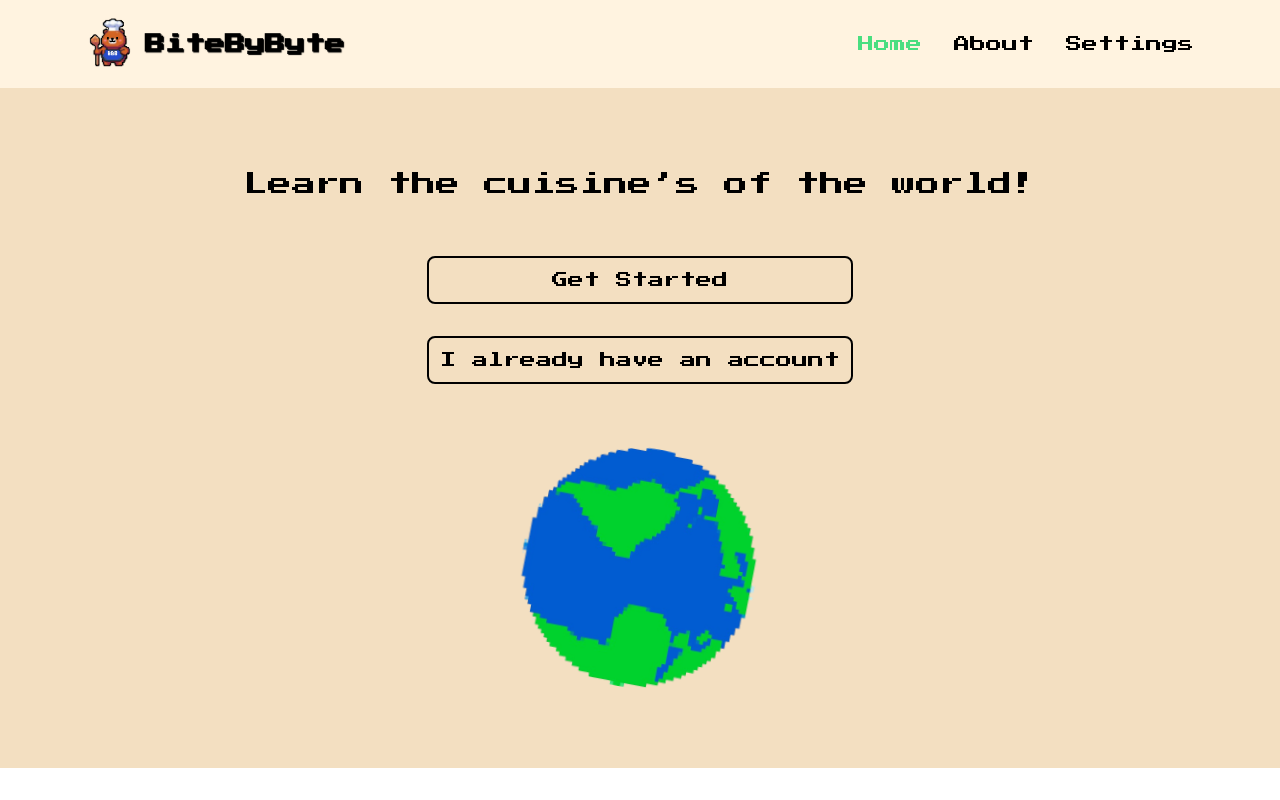
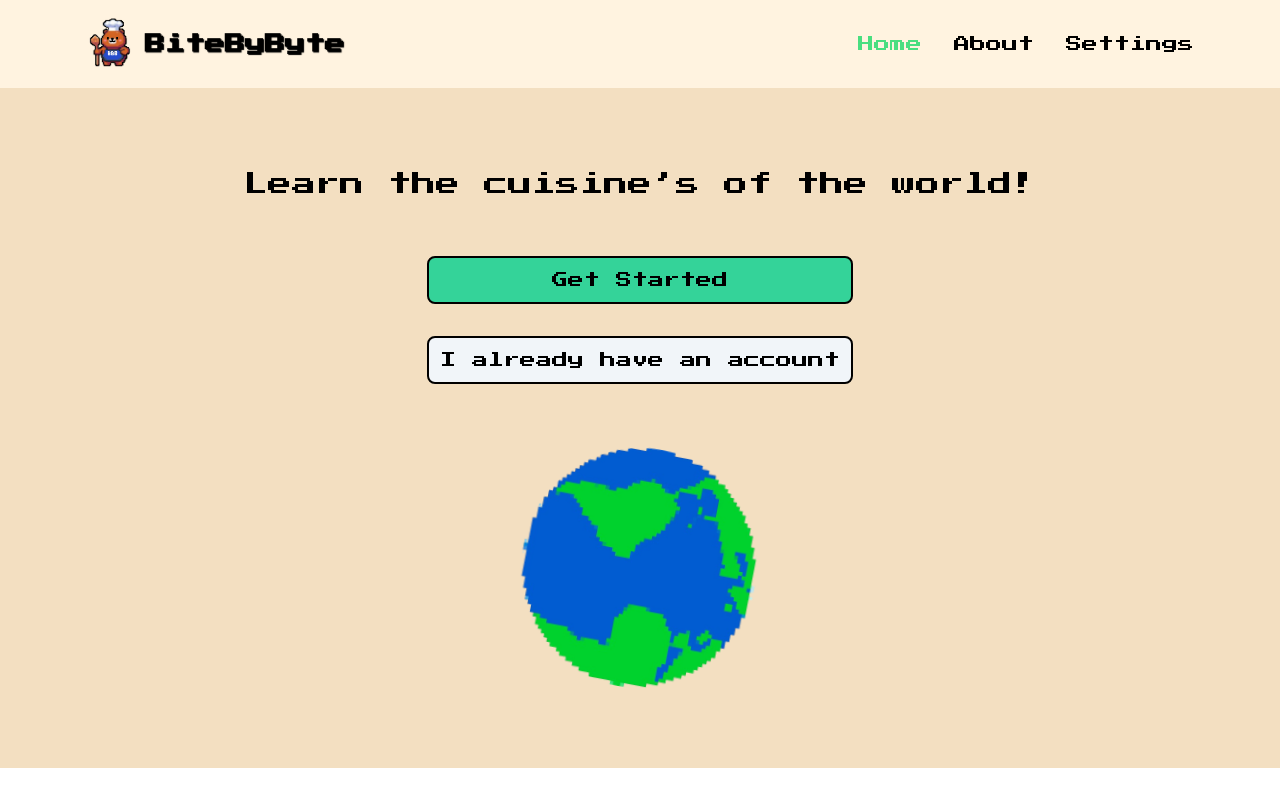
Before and after one commit to NikoKaramitos/BiteByByte, a React (Create React App) app in the folder frontend/: page / in a window 1280 px wide. Shown: the top 800 px of the page. Built offline with nearby package versions, Linux system fonts and the light colour scheme.

Commit message:
fix navbar colors

```diff
--- a/frontend/src/App.css
+++ b/frontend/src/App.css
@@ -45,3 +45,26 @@
     transform: rotate(360deg);
   }
 }
+
+/* styles.css */
+.emerald {
+  background-color: #34d399;
+  color: #000; /* Adjust text color as needed */
+}
+
+.emerald:hover{
+  background-color: #10b981;
+}
+
+.slate {
+  background-color: #f1f5f9;
+  color: #000; /* Adjust text color as needed */
+}
+
+.slate:hover{
+  background-color: #e2e8f0;
+}
+
+.cover{
+  background-color: #475569;
+}
--- a/frontend/src/components/Register.jsx
+++ b/frontend/src/components/Register.jsx
@@ -3,6 +3,7 @@ import React, { useState } from "react";
 import { useNavigate } from 'react-router-dom';
 import Footer from "../components/Footer";
 import kitchen from '../assets/kitchen.gif'
+import '../App.css';
 
 export default function Register()
 {
@@ -78,7 +79,7 @@ export default function Register()
 
 
 	return (
-            <div className="relative w-full h-screen bg-zinc-900/90">
+            <div className="relative w-full h-screen cover">
                 <img className="absolute w-full h-full object-cover mix-blend-overlay" src={kitchen} alt="" />
             <div className="flex justify-center items-center h-full">
                 <form className="max-w-[400px] w-full rounded 2xl shadowl 2xl border-4 border-black mx-auto bg-white p-10"novalidate >
--- a/frontend/src/components/navbar.jsx
+++ b/frontend/src/components/navbar.jsx
@@ -5,11 +5,7 @@ import LoggedInName from '../components/LoggedInName';
 
 const Navbar = () => {
     const location = useLocation();
-    const isHomePage = () => location.pathname === '/';
-    const isLoginPage = () => location.pathname === '/login';
-    const isRegisterPage = () => location.pathname === '/register';
-    const isItaly = () => location.pathname === '/dash';
-    const isSettingsPage = () => location.pathname === '/settings';
+    const isDashPage = () => location.pathname === '/Dash';
     const auth = localStorage.getItem('user_data');
     const navigate = useNavigate();
     const logOut = () =>{
@@ -24,9 +20,9 @@ const Navbar = () => {
             <a href="https://github.com/NikoKaramitos/BiteByByte" className="flex items-center space-x-3 rtl:space-x-reverse">
     <img src={bear} className="h-14" alt="BiteByByteLogo" />
     <span className="self-center">
-        <span className={`text-xl font-semibold whitespace-nowrap ${isHomePage() || isLoginPage() || isRegisterPage() ? 'text-black' : 'text-red-500'}`} style={{ textShadow: '1px 1px 1px black' }}>Bite</span>
-        <span className={`text-xl font-semibold whitespace-nowrap ${isHomePage() || isLoginPage() || isRegisterPage() ? 'text-black' : 'text-white'}`} style={{ textShadow: '1px 1px 1px black' }}>By</span>
-        <span className={`text-xl font-semibold whitespace-nowrap ${isHomePage() || isLoginPage() || isRegisterPage() ? 'text-black' : 'text-green-500'}`} style={{ textShadow: '1px 1px 1px black' }}>Byte</span>
+      <span className={`text-xl font-semibold whitespace-nowrap ${isDashPage() ? 'text-red-500' : 'text-black'}`} style={{ textShadow: '1px 1px 1px black' }}>Bite</span>
+      <span className={`text-xl font-semibold whitespace-nowrap ${isDashPage() ? 'text-white' : 'text-black'}`} style={{ textShadow: '1px 1px 1px black' }}>By</span>
+      <span className={`text-xl font-semibold whitespace-nowrap ${isDashPage() ? 'text-green-500' : 'text-black'}`} style={{ textShadow: '1px 1px 1px black' }}>Byte</span>
     </span>
 </a>
         <div className="hidden w-full md:block md:w-auto" id="navbar-default">
--- a/frontend/src/pages/LandingPage.jsx
+++ b/frontend/src/pages/LandingPage.jsx
@@ -1,8 +1,8 @@
 import React from 'react';
 import earth from '../assets/earth.png'; // Assuming earth.png is in the assests folder
 import {motion} from "framer-motion";
-import { Button } from "@material-tailwind/react";
 import Navbar from '../components/navbar';
+import '../App.css';
 import Body from "../pages/Body";
 import Footer from "../components/Footer"
 import { useNavigate } from 'react-router-dom';
@@ -17,11 +17,11 @@ const LandingPage = () =>{
 			<Navbar></Navbar>
 	  		<h1 className='text-black text-2xl text-center mt-20'>Learn the cuisine’s of the world!</h1>
 			  <div className="flex flex-col items-center justify-center">
-				<button className='btn h-12 w-1/3 text-color-black border-solid border-2 border-black rounded-lg mt-14 bg-emerald-400 hover:bg-emerald-500'
+				<button className='btn h-12 w-1/3 emerald border-solid border-2 border-black rounded-lg mt-14 hover:bg-emerald-500'
 				onClick={() => navigate('/register')}>Get Started</button>
-				<button className='btn h-12 w-1/3 text-color-black border-solid border-2 border-black rounded-lg mt-8 bg-slate-100 hover:bg-slate-200'
+				<button className='btn h-12 w-1/3 slate border-solid border-2 border-black rounded-lg mt-8 hover:bg-slate-200'
 				onClick={() => navigate('/login')}>I already have an account</button>
-        	</div>
+			</div>
 			<motion.div animate={{rotate: 360}} transition={{delay: 1}}>
 			<img className="mt-16 mb-20 h-60 w-60 rounded-full mx-auto items-center justify-center"
 			src={earth}
```
